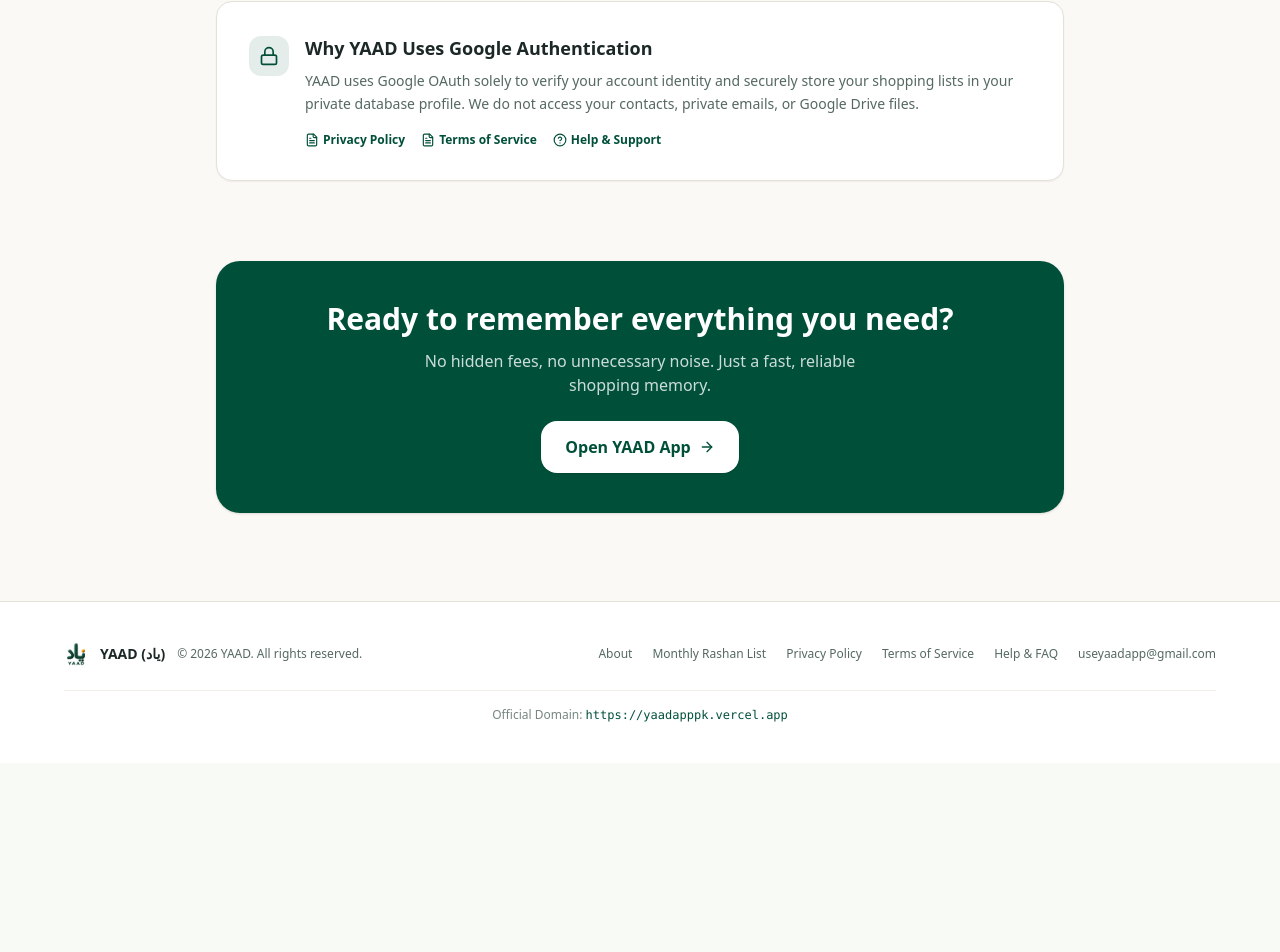
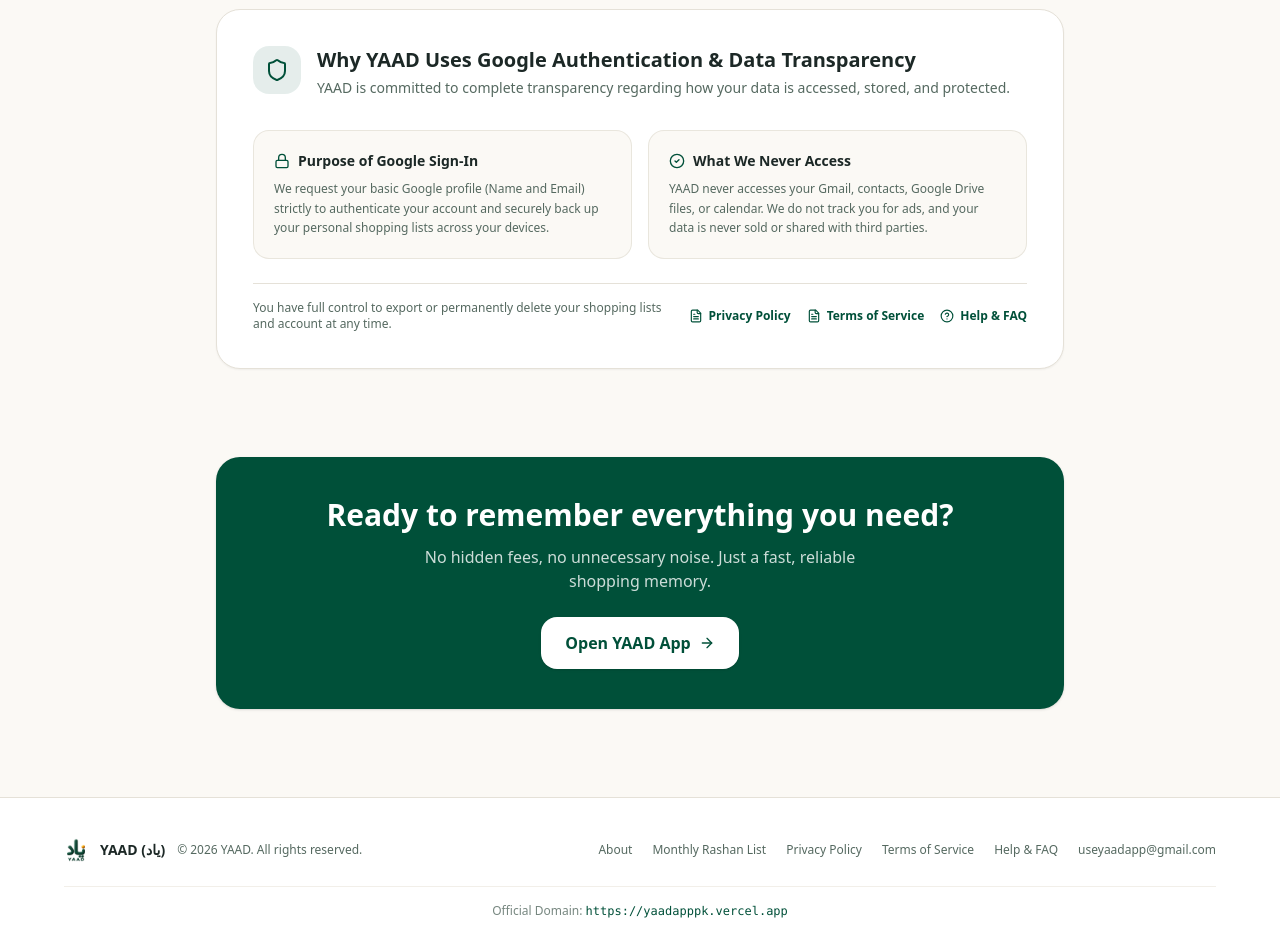
Before and after one commit to Mudassirbashir/YAAD, a React (Vite) app: page / in a window 1280 px wide. Shown: the part 1227-2179 px from the top of the page. Before the commit the page ends 1990 px from the top, so only its background shows below. Built offline with nearby package versions, Linux system fonts and the light colour scheme; no server answers; the database is empty; a web font is replaced by a local one.

Commit message:
feat: update Google OAuth transparency section
Enhance the compliance and design of the data transparency section to better meet Google review requirements and improve user trust.

```diff
--- a/src/components/LandingPageView.tsx
+++ b/src/components/LandingPageView.tsx
@@ -355,47 +355,100 @@
         </div>
       </section>
 
-      {/* 5. GOOGLE OAUTH & PRIVACY TRANSPARENCY BOX (For Google Reviewers & Users) */}
-      <section className="py-8 px-4 sm:px-6 max-w-4xl mx-auto">
-        <div className="bg-white border border-[#e5e1d8] rounded-2xl p-6 sm:p-8 shadow-xs">
+      {/* 5. DATA TRANSPARENCY & GOOGLE OAUTH COMPLIANCE (Explicitly meeting Google Review Criteria) */}
+      <section className="py-10 px-4 sm:px-6 max-w-4xl mx-auto">
+        <div className="bg-white border border-[#e5e1d8] rounded-3xl p-6 sm:p-9 shadow-xs space-y-6">
           <div className="flex items-start gap-4">
-            <div className="w-10 h-10 rounded-xl bg-[#005039]/10 text-[#005039] flex items-center justify-center shrink-0 mt-0.5">
-              <Lock className="w-5 h-5" />
+            <div className="w-12 h-12 rounded-2xl bg-[#005039]/10 text-[#005039] flex items-center justify-center shrink-0">
+              <Shield className="w-6 h-6" />
             </div>
-            <div className="space-y-2">
-              <h3 className="text-base sm:text-lg font-bold text-[#1c2826]">
+            <div>
+              <h3 className="text-lg sm:text-xl font-bold text-[#1c2826]">
                 {language === 'ur'
-                  ? 'گوگل اکاؤنٹ اور رازداری کی تفصیل'
-                  : 'Why YAAD Uses Google Authentication'}
+                  ? 'گوگل اکاؤنٹ اور رازداری کی تفصیل • ڈیٹا کی شفافیت'
+                  : 'Why YAAD Uses Google Authentication & Data Transparency'}
               </h3>
-              <p className="text-sm text-[#556960] leading-relaxed">
+              <p className="text-xs sm:text-sm text-[#556960] mt-1">
                 {language === 'ur'
-                  ? 'یاد ایپ گوگل سائن ان کا استعمال صرف آپ کی شناخت کی تصدیق اور آپ کے سودا سلف کی فہرستوں کو محفوظ رکھنے کے لیے کرتی ہے۔ ہم آپ کے ای میلز، رابطوں یا گوگل ڈرائیو کا کوئی ڈیٹا حاصل نہیں کرتے۔'
-                  : 'YAAD uses Google OAuth solely to verify your account identity and securely store your shopping lists in your private database profile. We do not access your contacts, private emails, or Google Drive files.'}
+                  ? 'یاد ایپ آپ کی رازداری کا احترام کرتی ہے۔ جانیے کہ ہم آپ کا ڈیٹا کس مقصد کے لیے استعمال کرتے ہیں۔'
+                  : 'YAAD is committed to complete transparency regarding how your data is accessed, stored, and protected.'}
               </p>
-              <div className="flex flex-wrap items-center gap-4 pt-2 text-xs font-semibold text-[#005039]">
-                <button
-                  onClick={() => onOpenLegalPage('privacy')}
-                  className="inline-flex items-center gap-1 hover:underline cursor-pointer"
+            </div>
+          </div>
+
+          <div className="grid grid-cols-1 md:grid-cols-2 gap-4 pt-2">
+            {/* Box 1: Why Google Sign-In */}
+            <div className="bg-[#fbf9f5] border border-[#e5e1d8]/80 rounded-2xl p-4 sm:p-5">
+              <div className="flex items-center gap-2 mb-2 font-bold text-sm text-[#1c2826]">
+                <Lock className="w-4 h-4 text-[#005039]" />
+                <span>
+                  {language === 'ur' ? 'گوگل سائن ان کا مقصد' : 'Purpose of Google Sign-In'}
+                </span>
+              </div>
+              <p className="text-xs text-[#556960] leading-relaxed">
+                {language === 'ur'
+                  ? 'ہم صرف آپ کا بنیادی نام اور ای میل استعمال کرتے ہیں تاکہ آپ کی خریداری کی لسٹیں محفوظ طریقے سے آپ کے اکاؤنٹ کے ساتھ وابستہ رہیں۔'
+                  : 'We request your basic Google profile (Name and Email) strictly to authenticate your account and securely back up your personal shopping lists across your devices.'}
+              </p>
+            </div>
+
+            {/* Box 2: What we NEVER access */}
+            <div className="bg-[#fbf9f5] border border-[#e5e1d8]/80 rounded-2xl p-4 sm:p-5">
+              <div className="flex items-center gap-2 mb-2 font-bold text-sm text-[#1c2826]">
+                <CheckCircle2 className="w-4 h-4 text-[#005039]" />
+                <span>
+                  {language === 'ur' ? 'ہم کیا حاصل نہیں کرتے' : 'What We Never Access'}
+                </span>
+              </div>
+              <p className="text-xs text-[#556960] leading-relaxed">
+                {language === 'ur'
+                  ? 'ہم آپ کے جی میل، رابطوں، گوگل ڈرائیو یا مقام کا کوئی ڈیٹا طلب نہیں کرتے۔ آپ کا ذاتی ڈیٹا کبھی بھی فروخت یا شیئر نہیں کیا جاتا۔'
+                  : 'YAAD never accesses your Gmail, contacts, Google Drive files, or calendar. We do not track you for ads, and your data is never sold or shared with third parties.'}
+              </p>
+            </div>
+          </div>
+
+          {/* User Data Deletion & Consent Links */}
+          <div className="border-t border-[#e5e1d8] pt-4 flex flex-col sm:flex-row items-center justify-between gap-4 text-xs text-[#556960]">
+            <span>
+              {language === 'ur'
+                ? 'آپ کسی بھی وقت سیٹنگز سے اپنا ڈیٹا اور اکاؤنٹ مستقل طور پر ڈیلیٹ کر سکتے ہیں۔'
+                : 'You have full control to export or permanently delete your shopping lists and account at any time.'}
+            </span>
+            <div className="flex flex-wrap items-center gap-4 font-semibold text-[#005039] shrink-0">
+              <a
+                href="/privacy"
+                onClick={(e) => {
+                  e.preventDefault();
+                  onOpenLegalPage('privacy');
+                }}
+                className="inline-flex items-center gap-1.5 hover:underline"
               >
                 <FileText className="w-3.5 h-3.5" />
                 <span>Privacy Policy</span>
-                </button>
-                <button
-                  onClick={() => onOpenLegalPage('terms')}
-                  className="inline-flex items-center gap-1 hover:underline cursor-pointer"
+              </a>
+              <a
+                href="/terms"
+                onClick={(e) => {
+                  e.preventDefault();
+                  onOpenLegalPage('terms');
+                }}
+                className="inline-flex items-center gap-1.5 hover:underline"
               >
                 <FileText className="w-3.5 h-3.5" />
                 <span>Terms of Service</span>
-                </button>
-                <button
-                  onClick={() => onOpenLegalPage('help')}
-                  className="inline-flex items-center gap-1 hover:underline cursor-pointer"
+              </a>
+              <a
+                href="/help"
+                onClick={(e) => {
+                  e.preventDefault();
+                  onOpenLegalPage('help');
+                }}
+                className="inline-flex items-center gap-1.5 hover:underline"
               >
                 <HelpCircle className="w-3.5 h-3.5" />
-                  <span>Help &amp; Support</span>
-                </button>
-              </div>
+                <span>Help &amp; FAQ</span>
+              </a>
             </div>
           </div>
         </div>
@@ -440,36 +493,56 @@
 
           {/* Legal and Compliance Links */}
           <div className="flex flex-wrap items-center justify-center gap-5 text-xs font-medium">
-            <button
-              onClick={() => onOpenLegalPage('about')}
+            <a
+              href="/about"
+              onClick={(e) => {
+                e.preventDefault();
+                onOpenLegalPage('about');
+              }}
               className="hover:text-[#005039] transition-colors cursor-pointer"
             >
               About
-            </button>
-            <button
-              onClick={onOpenRashanList}
+            </a>
+            <a
+              href="/rashan-list"
+              onClick={(e) => {
+                e.preventDefault();
+                onOpenRashanList();
+              }}
               className="hover:text-[#005039] transition-colors cursor-pointer"
             >
               Monthly Rashan List
-            </button>
-            <button
-              onClick={() => onOpenLegalPage('privacy')}
+            </a>
+            <a
+              href="/privacy"
+              onClick={(e) => {
+                e.preventDefault();
+                onOpenLegalPage('privacy');
+              }}
               className="hover:text-[#005039] transition-colors cursor-pointer"
             >
               Privacy Policy
-            </button>
-            <button
-              onClick={() => onOpenLegalPage('terms')}
+            </a>
+            <a
+              href="/terms"
+              onClick={(e) => {
+                e.preventDefault();
+                onOpenLegalPage('terms');
+              }}
               className="hover:text-[#005039] transition-colors cursor-pointer"
             >
               Terms of Service
-            </button>
-            <button
-              onClick={() => onOpenLegalPage('help')}
+            </a>
+            <a
+              href="/help"
+              onClick={(e) => {
+                e.preventDefault();
+                onOpenLegalPage('help');
+              }}
               className="hover:text-[#005039] transition-colors cursor-pointer"
             >
               Help &amp; FAQ
-            </button>
+            </a>
             <a
               href="mailto:useyaadapp@gmail.com"
               className="hover:text-[#005039] transition-colors"
```
Lines whose indentation alone changed are shown as unchanged.
